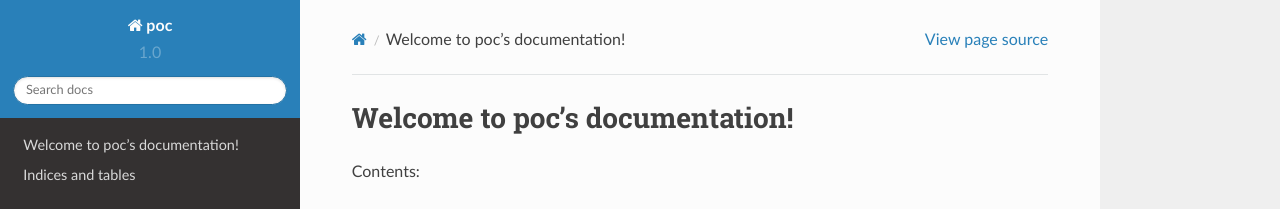
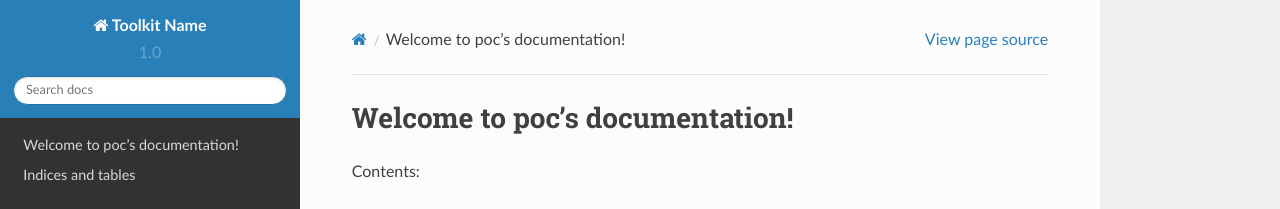
Before and after one commit to sshetty-gpsw/ReadTheDocsPoc, a Sphinx documentation site: the page built from docs/source/index.rst, in a window 1280 px wide. Shown: the top 209 px of the page. Built offline with Sphinx 7.4.7 and the Read the Docs theme 2.0.0, drawn with Linux system fonts in a browser that asks for light colours.

Commit message:
Changed project Name

```diff
--- a/docs/source/conf.py
+++ b/docs/source/conf.py
@@ -55,9 +55,9 @@ source_suffix = ['.rst', '.md']
 master_doc = 'index'
 
 # General information about the project.
-project = u'poc'
+project = u'Toolkit Name'
 copyright = u'2016, GoPro'
-author = u'GoPro'
+author = u'GoPro Inc.'
 
 # The version info for the project you're documenting, acts as replacement for
 # |version| and |release|, also used in various other places throughout the
```
